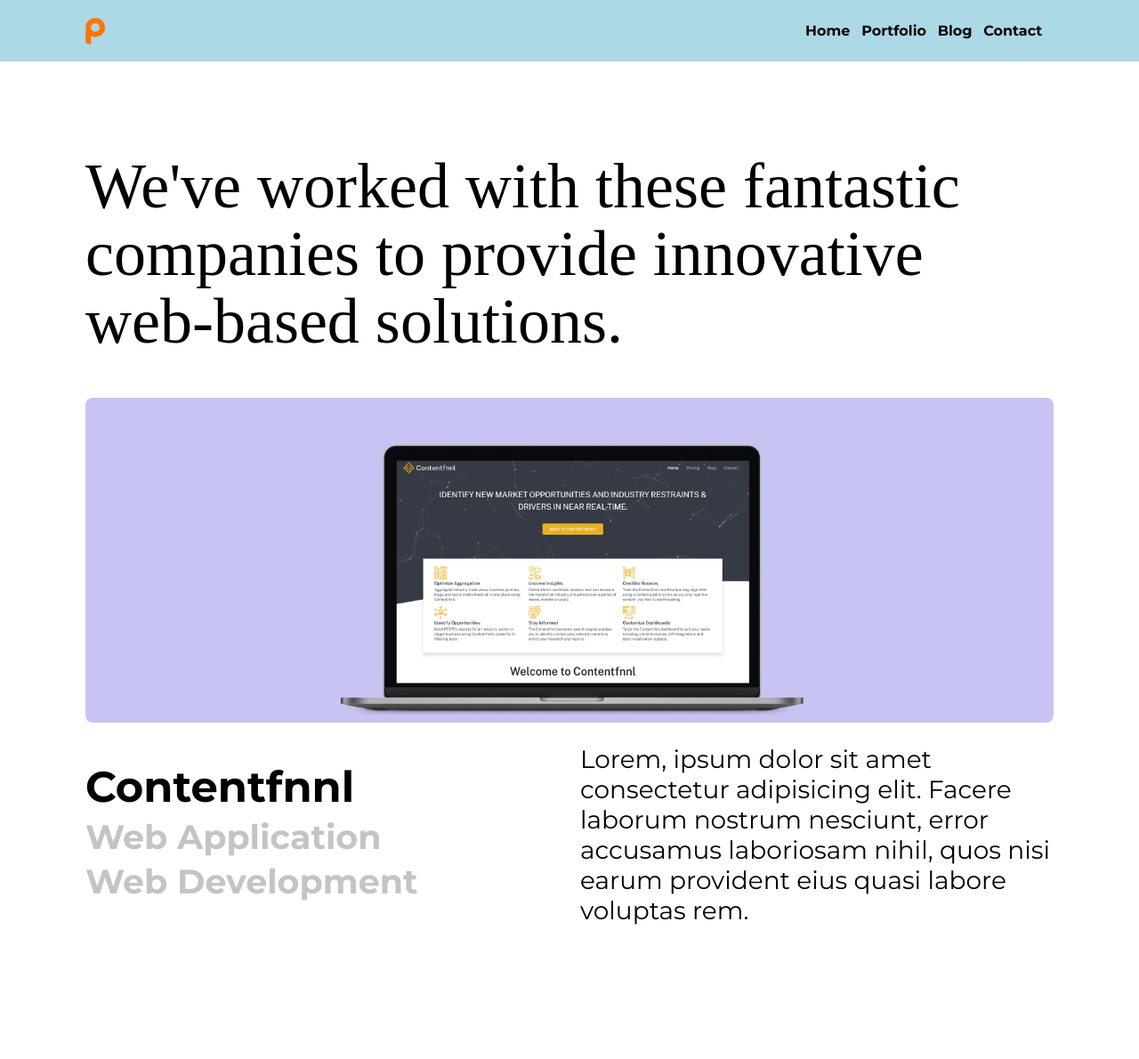
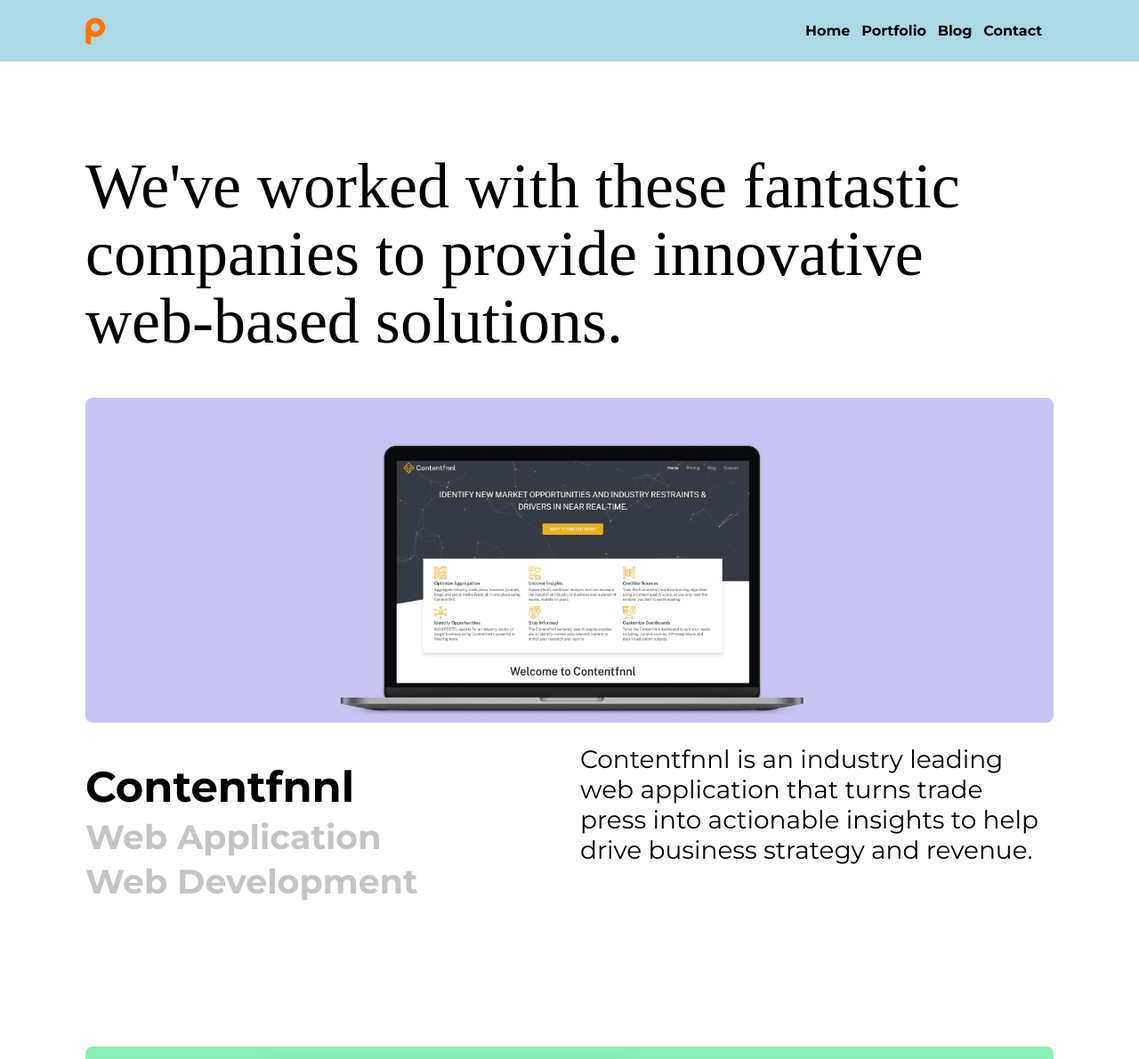
Before and after one commit to Polax-Digital/polax-jekyll, a Jekyll site: the page built from portfolio.md, in a window 1280 px wide. Shown: the top 1190 px of the page at 89% size. Built offline with Jekyll 4.4.1, drawn with Linux system fonts in a browser that asks for light colours; nearby versions of some CDN libraries; some web fonts are replaced; some of the changed text lies outside the part shown.

Commit message:
Descriptions

```diff
--- a/assets/css/main.css
+++ b/assets/css/main.css
@@ -268,7 +268,7 @@
 
 .pf-img-right {
     margin-left: -5vw;
-    padding-top: 2.5vw;
+    padding-top: 5vw;
 }
 
 .pf-subtitle {
--- a/portfolio.md
+++ b/portfolio.md
@@ -5,17 +5,17 @@
 p1-title: Contentfnnl
 p1-type: Web Application <br> Web Development
 p1-image: contentfnnl
-p1-description: Lorem, ipsum dolor sit amet consectetur adipisicing elit. Facere laborum nostrum nesciunt, error accusamus laboriosam nihil, quos nisi earum provident eius quasi labore voluptas rem.
+p1-description: Contentfnnl is an industry leading web application that turns trade press into actionable insights to help drive business strategy and revenue.
 
 p2-title: Dowling Best and Smith
 p2-type: Web Development
 p2-image: dbs
-p2-description: Lorem, ipsum dolor sit amet consectetur adipisicing elit. Facere laborum nostrum nesciunt, error accusamus laboriosam nihil, quos nisi earum provident eius quasi labore voluptas rem.
+p2-description: Dowling Best and Smith work with the world's leading businesses to create exceptional communications campaigns, develop best-in-class digital platforms and advise on strategic roadmaps that define sectors.
 
 p3-title: English with Eloquence
-p3-type: Web Development
+p3-type: Web Development <br> Web Application
 p3-image: ewe
-p3-description: Lorem, ipsum dolor sit amet consectetur adipisicing elit. Facere laborum nostrum nesciunt, error accusamus laboriosam nihil, quos nisi earum provident eius quasi labore voluptas rem.
+p3-description: Eloquence's professional language coaching is dedicated to helping others succeed in their language learning. We worked closely with Eloquence to provide a business oriented website with a dedicated Virtual Learning Environment to help clients master their English skills.
 
 p4-title: Kent Formations
 p4-type: Web Development
```
